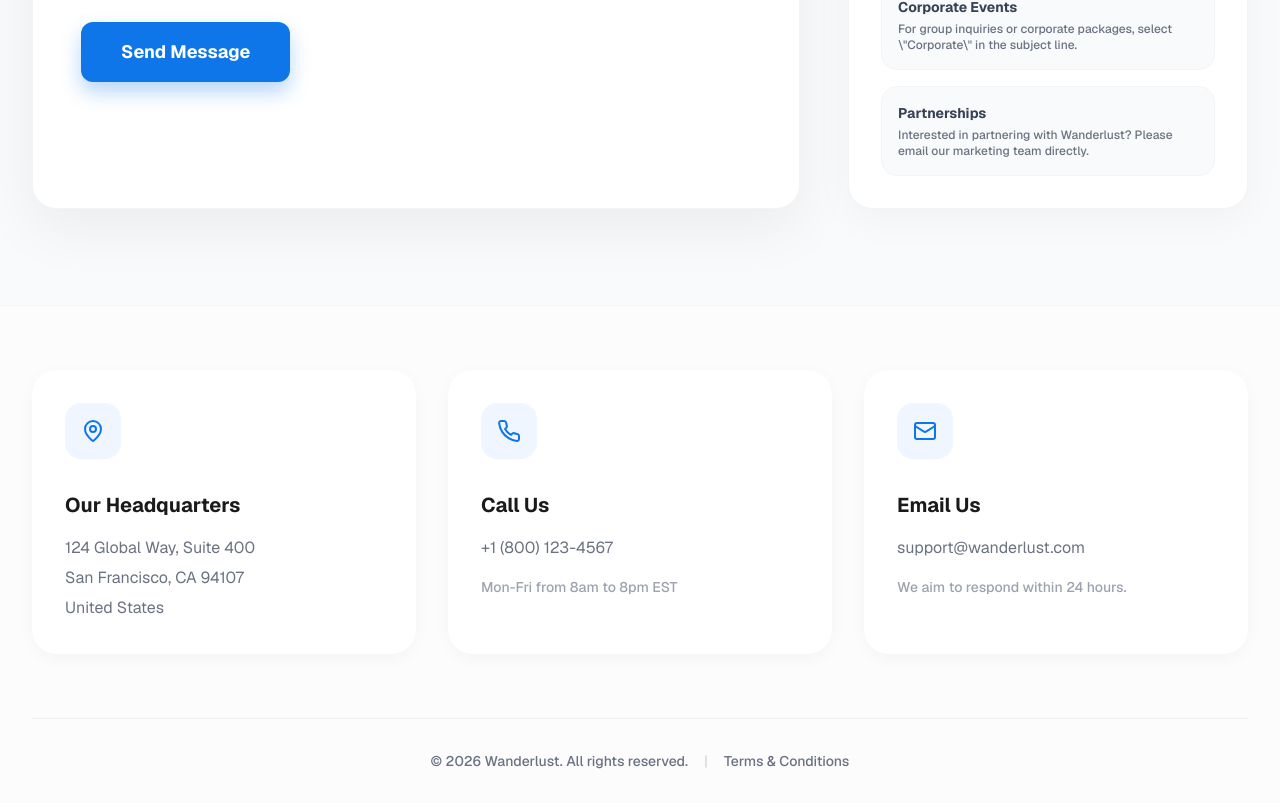
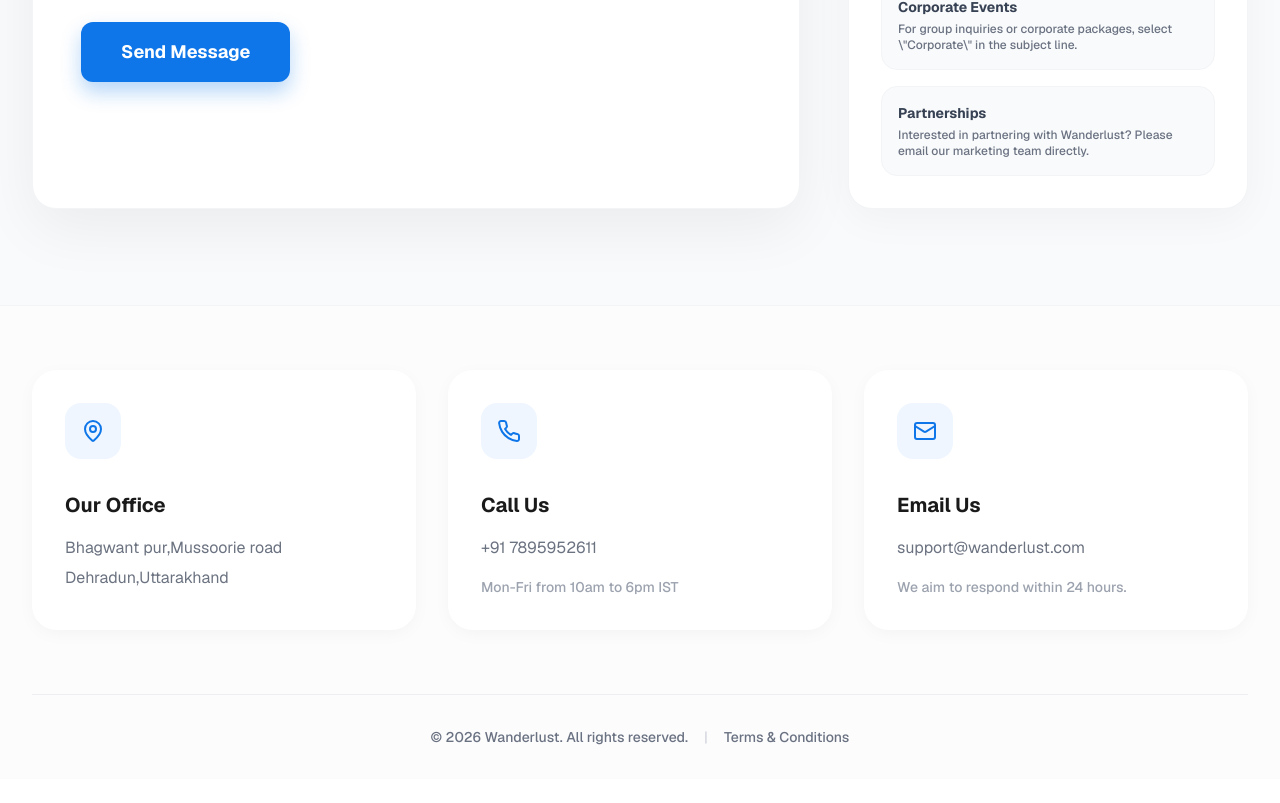
Before and after one commit to atharv171999/Wanderlust-Accomodation, a Next.js app: page /contact in a window 1280 px wide. Shown: the part 1202-2005 px from the top of the page. After the commit the page ends 1981 px from the top, so only its background shows below. Built offline with nearby package versions, Linux system fonts and the light colour scheme.

Commit message:
done al changes

```diff
--- a/src/app/contact/page.js
+++ b/src/app/contact/page.js
@@ -225,7 +225,7 @@ export default function ContactPage() {
               <div className="space-y-4">
                 <div className="p-4 bg-gray-50 rounded-2xl border border-gray-100 group hover:bg-white hover:shadow-md transition-all">
                   <p className="text-sm font-bold text-gray-700 mb-1">Corporate Events</p>
-                  <p className="text-xs text-gray-500 font-medium">For group inquiries or corporate packages, select \"Corporate\" in the subject line.</p>
+                  <p className="text-xs text-gray-500 font-medium">For group inquiries or corporate packages, select \&quot;Corporate\&quot; in the subject line.</p>
                 </div>
                 <div className="p-4 bg-gray-50 rounded-2xl border border-gray-100 group hover:bg-white hover:shadow-md transition-all">
                   <p className="text-sm font-bold text-gray-700 mb-1">Partnerships</p>
--- a/src/components/Footer.js
+++ b/src/components/Footer.js
@@ -18,16 +18,16 @@ export default function Footer() {
 
   const contactData = [
     {
-      title: "Our Headquarters",
+      title: "Our Office",
       icon: <MapPinIcon />,
-      details: ["124 Global Way, Suite 400", "San Francisco, CA 94107", "United States"],
+      details: ["Bhagwant pur,Mussoorie road", "Dehradun,Uttarakhand "],
       subText: null
     },
     {
       title: "Call Us",
       icon: <PhoneIcon />,
-      details: ["+1 (800) 123-4567"],
-      subText: "Mon-Fri from 8am to 8pm EST"
+      details: ["+91 7895952611"],
+      subText: "Mon-Fri from 10am to 6pm IST"
     },
     {
       title: "Email Us",
```
